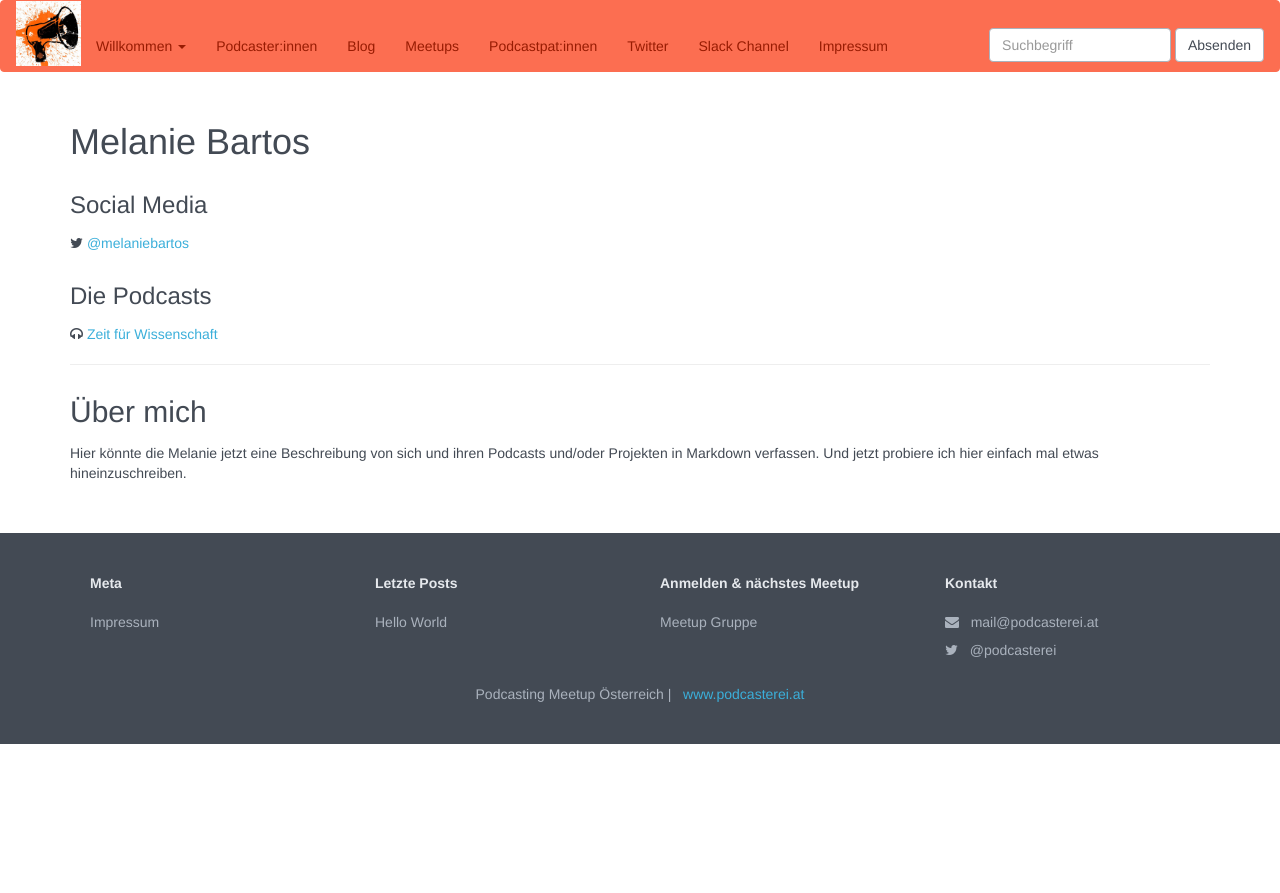
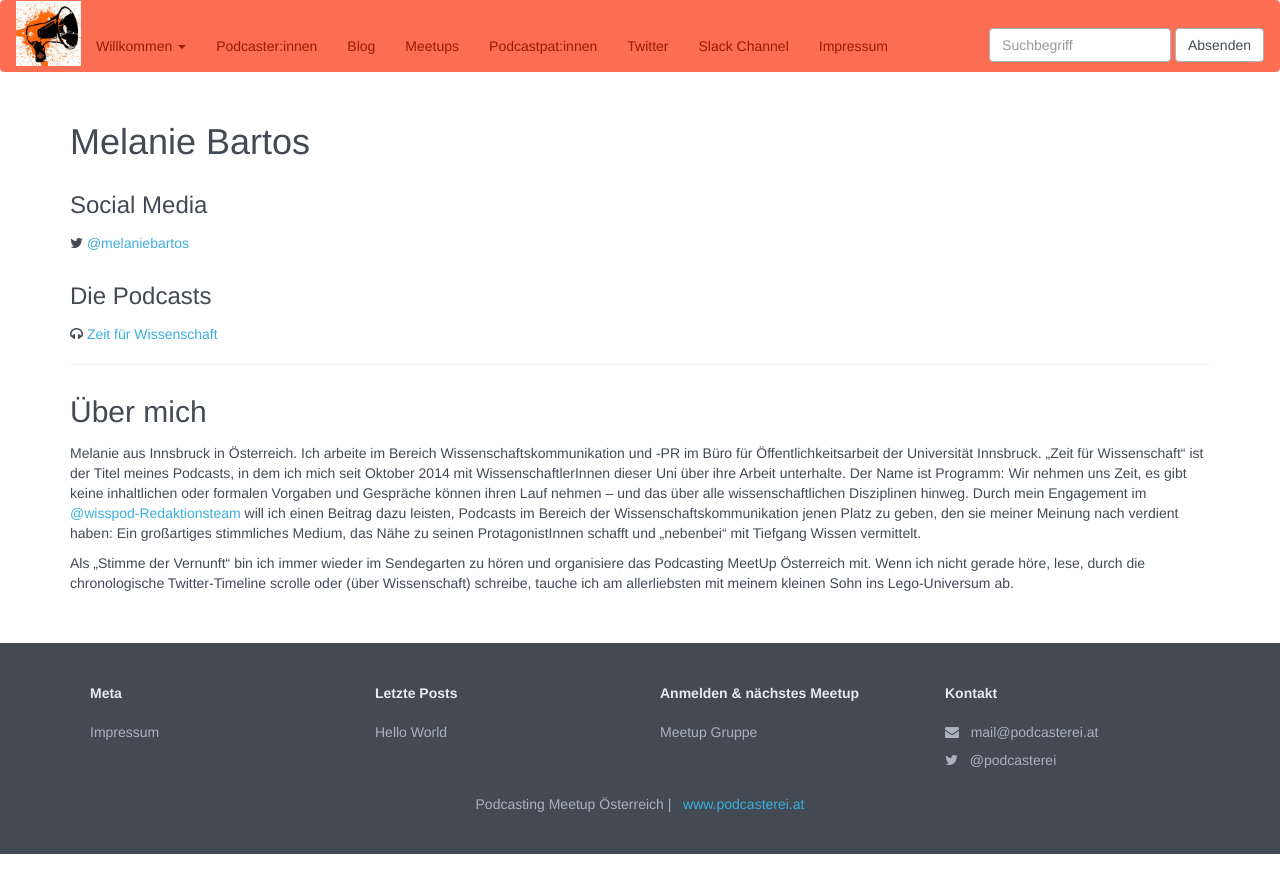
Before and after one commit to podcasterei/website-quellcode, a Jekyll site: the page built from _people/melanie_bartos.md, in a window 1280 px wide. Shown: the top 893 px of the page. Built offline with Jekyll 4.4.1, drawn with Linux system fonts in a browser that asks for light colours.

Commit message:
melanies profilseite geaendert

```diff
--- a/_people/melanie_bartos.md
+++ b/_people/melanie_bartos.md
@@ -9,6 +9,6 @@ podcasts:
 
 ## Über mich
 
-Hier könnte die Melanie jetzt eine Beschreibung von sich und ihren Podcasts und/oder Projekten
-in Markdown verfassen.
-Und jetzt probiere ich hier einfach mal etwas hineinzuschreiben.
+Melanie aus Innsbruck in Österreich. Ich arbeite im Bereich Wissenschaftskommunikation und -PR im Büro für Öffentlichkeitsarbeit der Universität Innsbruck. „Zeit für Wissenschaft“ ist der Titel meines Podcasts, in dem ich mich seit Oktober 2014 mit WissenschaftlerInnen dieser Uni über ihre Arbeit unterhalte. Der Name ist Programm: Wir nehmen uns Zeit, es gibt keine inhaltlichen oder formalen Vorgaben und Gespräche können ihren Lauf nehmen – und das über alle wissenschaftlichen Disziplinen hinweg. Durch mein Engagement im [@wisspod-Redaktionsteam](http://twitter.com/wisspod) will ich einen Beitrag dazu leisten, Podcasts im Bereich der Wissenschaftskommunikation jenen Platz zu geben, den sie meiner Meinung nach verdient haben: Ein großartiges stimmliches Medium, das Nähe zu seinen ProtagonistInnen schafft und „nebenbei“ mit Tiefgang Wissen vermittelt.
+
+Als „Stimme der Vernunft“ bin ich immer wieder im Sendegarten zu hören und organisiere das Podcasting MeetUp Österreich mit. Wenn ich nicht gerade höre, lese, durch die chronologische Twitter-Timeline scrolle oder (über Wissenschaft) schreibe, tauche ich am allerliebsten mit meinem kleinen Sohn ins Lego-Universum ab.
```
